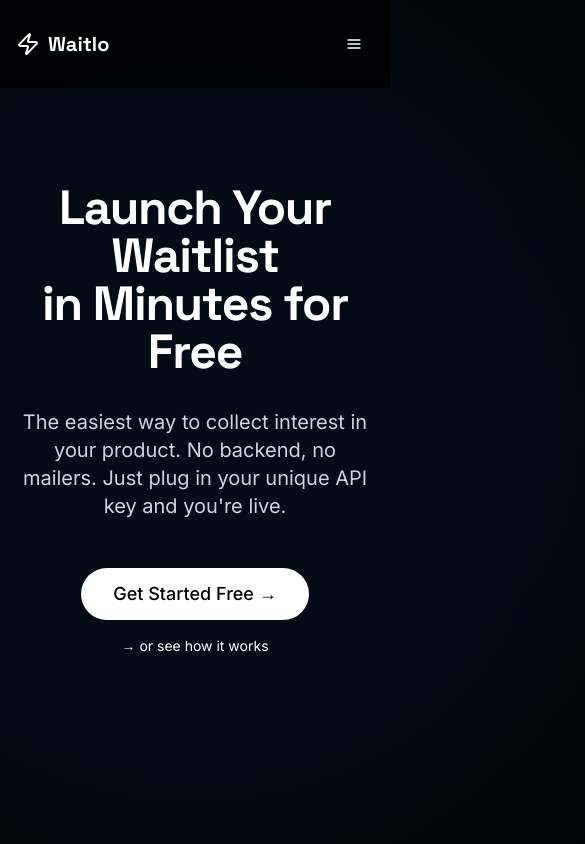
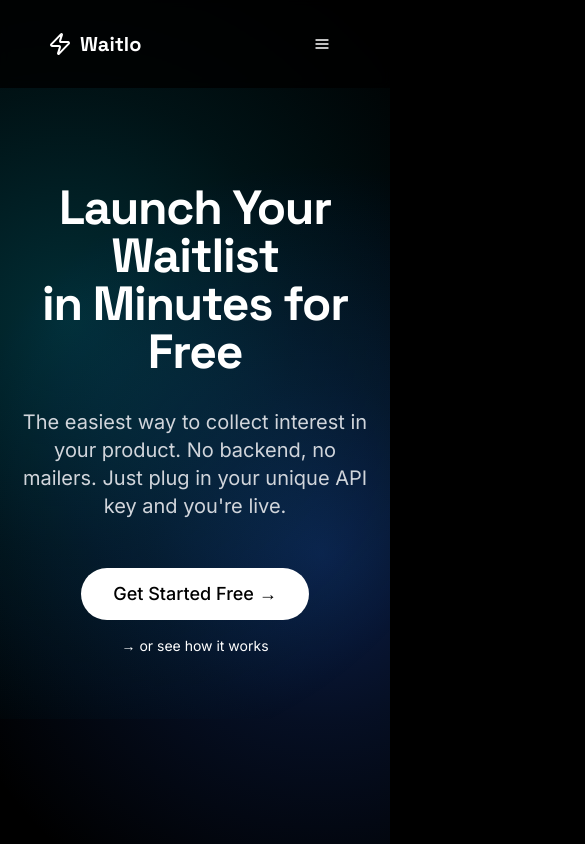
Before and after one commit to mpoweredo/waitly-web, a Next.js app: page / in a window 390 px wide. Shown: the top 844 px of the page, 585 px wide, since content can reach past the window. Built offline with nearby package versions, Linux system fonts and the light colour scheme.

Commit message:
Refactor Home component layout for improved structure and accessibility. Introduce gradient backgrounds in the hero section, update navigation links to point to the Waitlo app, and enhance mobile menu functionality. Update FAQ content for clarity.

```diff
--- a/app/page.tsx
+++ b/app/page.tsx
@@ -20,12 +20,15 @@ import {
 } from "@/components/ui/accordion";
 import { useState } from "react";
 
+const WAITLO_APP_URL = "https://waitlo.app";
+
 export default function Home() {
   const [mobileMenuOpen, setMobileMenuOpen] = useState(false);
 
   return (
-    <main className="min-h-screen flex flex-col bg-black text-white">
-      <header className="container mx-auto py-6 px-4 flex items-center justify-between sticky top-0 z-50 bg-black/80 backdrop-blur-sm">
+    <main className="min-h-screen flex flex-col bg-black text-white relative overflow-x-hidden">
+      <header className="w-full py-6 px-4 flex items-center justify-between sticky top-0 z-50 bg-black/80 backdrop-blur-sm">
+        <div className="container mx-auto flex items-center justify-between">
           <Link href="/" className="flex items-center space-x-2">
             <Zap className="h-6 w-6" />
             <span className="text-xl font-heading font-bold">Waitlo</span>
@@ -50,7 +53,14 @@ export default function Home() {
               FAQ
             </a>
             <Button variant="outline" className="rounded-full" asChild>
-            <Link href="#get-started">Sign In →</Link>
+              <a
+                href={WAITLO_APP_URL}
+                id="get-started"
+                target="_blank"
+                rel="noopener noreferrer"
+              >
+                Sign In →
+              </a>
             </Button>
           </nav>
           <Button
@@ -76,6 +86,7 @@ export default function Home() {
               <line x1="3" y1="18" x2="21" y2="18" />
             </svg>
           </Button>
+        </div>
 
         {/* Mobile Menu */}
         {mobileMenuOpen && (
@@ -132,11 +143,32 @@ export default function Home() {
         )}
       </header>
 
-      {/* Hero Section with Radial Glow */}
+      {/* Hero Section with Gradient Circles */}
       <section className="relative flex flex-col items-center justify-center text-center px-4 py-24 md:py-36 lg:py-48">
-        {/* Radial Gradient Background - Extended and faded */}
-        <div className="absolute inset-0 pointer-events-none overflow-visible">
-          <div className="absolute top-1/2 left-1/2 -translate-x-1/2 -translate-y-1/2 w-[1000px] h-[1000px] bg-blue-500/15 rounded-full blur-[120px] opacity-60"></div>
+        {/* Hero Background Gradients - only in hero section */}
+        <div
+          className="absolute inset-0 pointer-events-none"
+          style={{ transform: "translateZ(0)" }}
+        >
+          {/* Left side gradient circle - blue */}
+          <div
+            className="absolute top-[10%] -left-[20%] md:-left-[10%] w-[800px] h-[800px] md:w-[1200px] md:h-[1200px]"
+            style={{
+              background:
+                "radial-gradient(circle, rgba(37,99,235,0.3) 0%, rgba(37,99,235,0.15) 30%, rgba(37,99,235,0) 70%)",
+              transform: "translateZ(0)",
+            }}
+          ></div>
+
+          {/* Right side gradient circle - cyan with extended fade for natural transition */}
+          <div
+            className="absolute bottom-[5%] -right-[20%] md:-right-[10%] w-[800px] h-[800px] md:w-[1100px] md:h-[1100px]"
+            style={{
+              background:
+                "radial-gradient(circle, rgba(6,182,212,0.25) 0%, rgba(6,182,212,0.1) 40%, rgba(6,182,212,0.05) 60%, rgba(6,182,212,0) 80%)",
+              transform: "translateZ(0)",
+            }}
+          ></div>
         </div>
 
         <div className="relative z-10 max-w-5xl mx-auto">
@@ -155,7 +187,12 @@ export default function Home() {
               className="px-8 py-3 h-auto rounded-full bg-white text-black hover:bg-gray-200 text-lg"
               asChild
             >
-              <a href="#get-started" id="get-started">
+              <a
+                href={WAITLO_APP_URL}
+                id="get-started"
+                target="_blank"
+                rel="noopener noreferrer"
+              >
                 Get Started Free →
               </a>
             </Button>
@@ -376,7 +413,9 @@ export default function Home() {
                   Can I customize the form?
                 </AccordionTrigger>
                 <AccordionContent className="text-gray-400">
-                  Yes, use our component or connect your own.
+                  Yes, use our component or connect whatever form you want. You
+                  just need to make sure the form is submitted to our endpoint
+                  with the API key shared in your Waitlo dashboard.
                 </AccordionContent>
               </AccordionItem>
               <AccordionItem
@@ -421,7 +460,14 @@ export default function Home() {
             className="px-8 py-3 h-auto rounded-full bg-white text-black hover:bg-gray-200 text-lg"
             asChild
           >
-            <a href="#get-started">Get Started Now →</a>
+            <a
+              href={WAITLO_APP_URL}
+              id="get-started"
+              target="_blank"
+              rel="noopener noreferrer"
+            >
+              Get Started Now →
+            </a>
           </Button>
         </div>
       </section>
```
Lines whose indentation alone changed are shown as unchanged.
